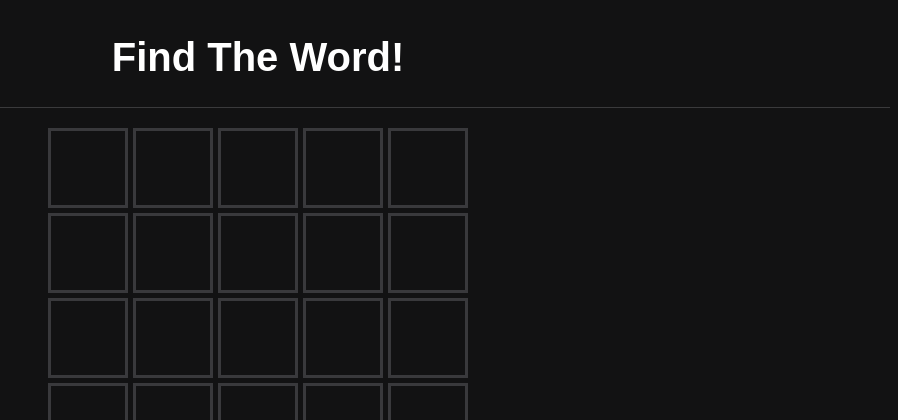
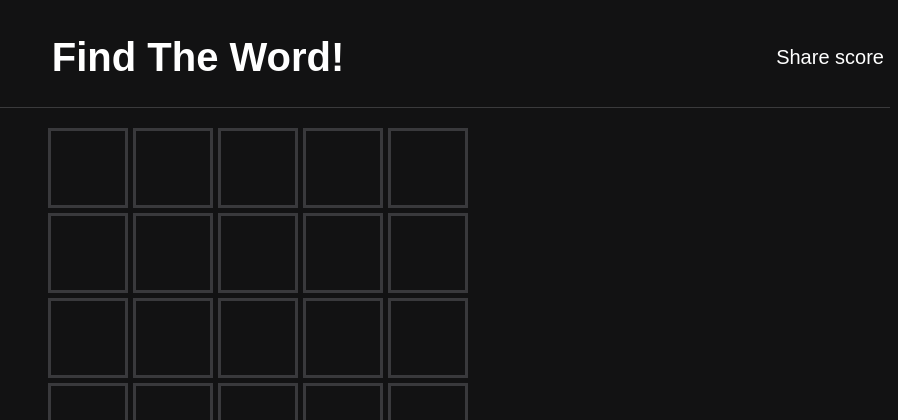
Before and after one commit to GiorgioMendieta/Word_Guessr, a Flask app: page / in a window 1280 px wide. Shown: the top 420 px of the page, without its empty margins (382-1280 px from the left). Run offline with Flask 2, Linux system fonts and the light colour scheme.

Commit message:
Added share score button

```diff
--- a/static/app.js
+++ b/static/app.js
@@ -7,6 +7,12 @@ const JUMP_DURATION = 500;
 // Global variables
 let wordle;
 let definition;
+
+let guess = 0;
+let letter = 0;
+
+// WIN, LOSE
+let gameStatus = "IN_PROGRESS";
 
 // Main
 
@@ -56,6 +62,9 @@ function startInteraction() {
         key.addEventListener("click", handleMouseClick);
     });
     document.addEventListener("keydown", handleKeyPress);
+
+    const shareBtn = document.getElementById("share-result");
+    shareBtn.addEventListener("click", shareScore);
 }
 
 function stopInteraction() {
@@ -101,9 +110,6 @@ function handleKeyPress(e) {
         return;
     }
 }
-
-let guess = 0;
-let letter = 0;
 
 function addKey(key) {
     // Limit number of tiles to be written
@@ -222,6 +228,7 @@ function shakeRow(row) {
 function checkWord(word) {
     // Win condition
     if (word === wordle) {
+        gameStatus = "WIN";
         showAlert("Magnificent!", 5000);
         jumpTiles();
         stopInteraction();
@@ -229,6 +236,7 @@ function checkWord(word) {
         endScreen()
         return;
     } else if (guess >= (NUM_GUESSES - 1)) {
+        gameStatus = "LOSE";
         showAlert(wordle.toUpperCase(), null);
         stopInteraction();
         endScreen()
@@ -341,11 +349,13 @@ function endScreen() {
     getDefinition(wordle);
     // TODO: Create modal with stats
 
-    shareScore();
     return;
 }
 
 function shareScore() {
+    // Can't share score if game hasn't ended yet
+    if(gameStatus === "IN_PROGRESS") return;
+
     // Empty emoji list
     let row = [];
     // Empty emoji 2d array
@@ -361,6 +371,8 @@ function shareScore() {
     emojis.push(msg);
 
     for (let i = 0; i <= guess; i++) {
+        // Reset variable
+        row = [];
         for (let j = 0; j < NUM_LETTERS; j++) {
             var tile = document.querySelector(`#tile-${i}-${j}`)
             var tileState = tile.dataset.state;
@@ -373,11 +385,8 @@ function shareScore() {
                 row.push("⬛️");
             }
         }
-
         // Transform the row into a string (no commas) and push it to the emoji array
         emojis.push(row.join(''));
-        // Reset variable
-        row = [];
     }
 
     // Convert array to string separated by new lines
--- a/static/style.css
+++ b/static/style.css
@@ -20,7 +20,20 @@ body {
 
 .title-container {
     text-align: center;
+    flex-grow: 1;
     width: auto;
+}
+
+.menu-right {
+    margin-left: auto;
+    align-items: center;
+}
+
+.menu-button {
+    background-color: transparent;
+    border: none;
+    font-size: inherit;
+    justify-content: center;
 }
 
 /* Main container for the game */
--- a/templates/index.html
+++ b/templates/index.html
@@ -12,6 +12,11 @@
     <div class="header-container">
         <div class="title-container">
             <h1>Find The Word!</h1>
+        </div>
+        <div class="menu-right">
+            <button class="menu-button" type="button" id="share-result">
+                Share score
+            </button>
         </div>
     </div>
 
```
